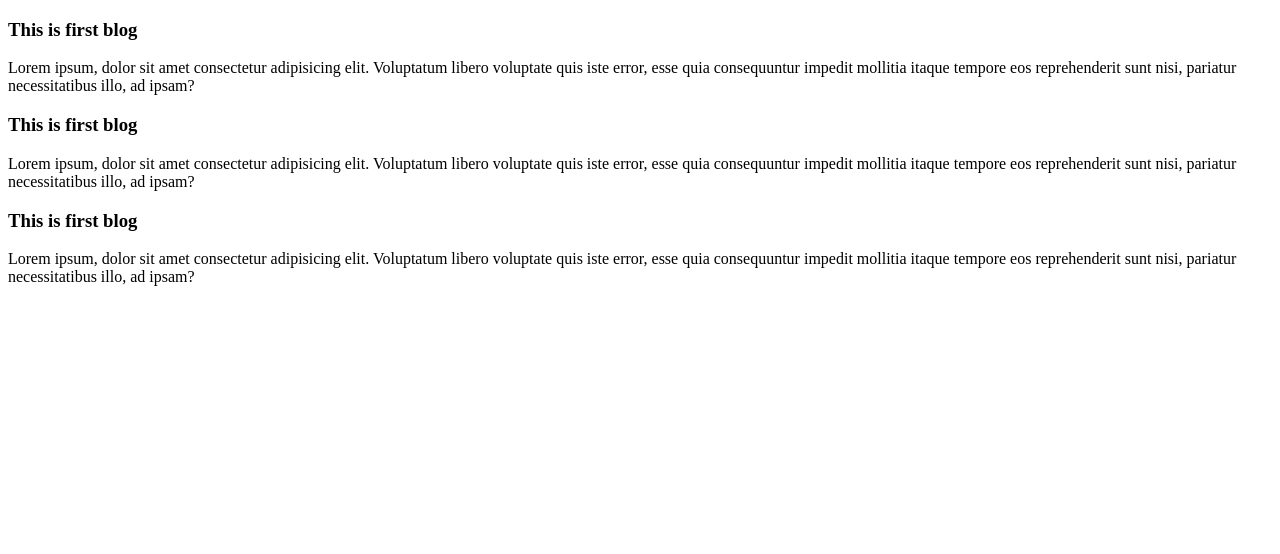
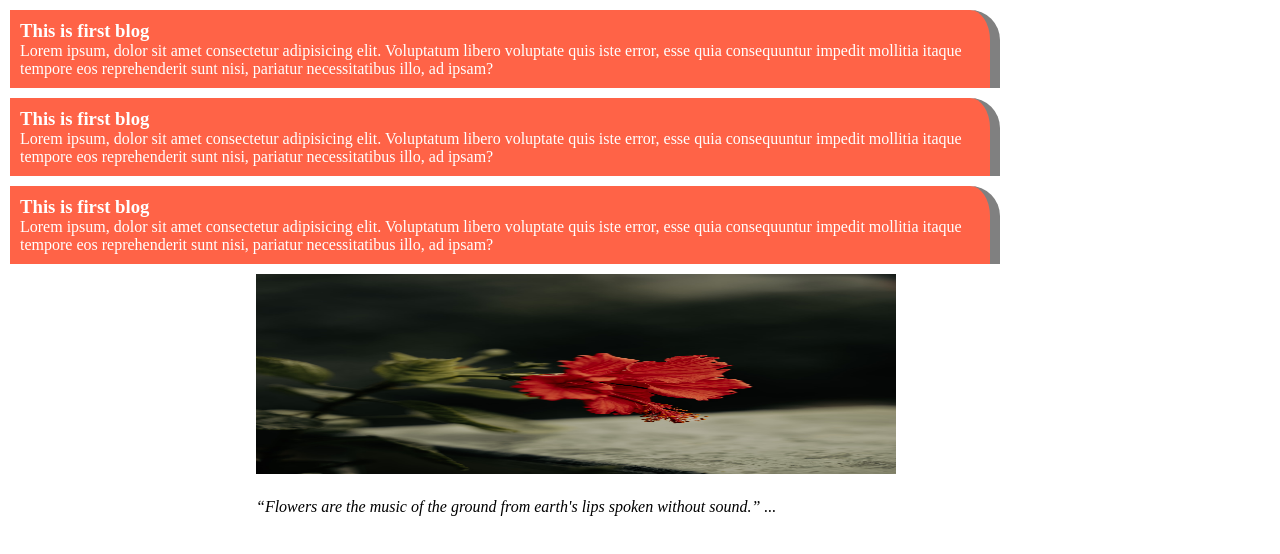
Before and after one commit to rakib3719/first-repo, a plain HTML site: page index.html in a window 1280 px wide. Drawn offline with Linux system fonts and the light colour scheme.

Commit message:
blog side added

```diff
--- /dev/null
+++ b/index.css
@@ -0,0 +1,22 @@
+.blog{
+
+    background-color: tomato;
+    padding: 10px;
+    color: white;
+    margin: 10px;
+    width: 75%;
+    border-right: 10px solid gray;
+    border-radius: 0px 30px 0px 0px;
+}
+.flower{
+
+    height: 200px;
+    width: 50%;
+    margin-left: 20%;
+}
+
+*{
+
+    margin: 0;
+    padding: 0;
+}
--- a/index.html
+++ b/index.html
@@ -3,6 +3,7 @@
 <head>
     <meta charset="UTF-8">
     <meta name="viewport" content="width=device-width, initial-scale=1.0">
+    <link rel="stylesheet" href="index.css">
     <title>my first ever repo</title>
 </head>
 <body>
@@ -26,7 +27,14 @@
 <p>Lorem ipsum, dolor sit amet consectetur adipisicing elit. Voluptatum libero voluptate quis iste error, esse quia consequuntur impedit mollitia itaque tempore eos reprehenderit sunt nisi, pariatur necessitatibus illo, ad ipsam?</p>
 
 </div>
+<div class="image">
 
+<img  class="flower" src="./image/photo-1703850914801-8c4ef263e970.jpeg" alt="">
+
+<br>
+<em style="margin-left: 20%;margin-top: 20px; display: block;">“Flowers are the music of the ground from earth's lips spoken without sound.” ...</em>
+
+</div>
 
 </body>
 </html>
```
Also changed, not shown: image/photo-1703850914801-8c4ef263e970.jpeg (added).
